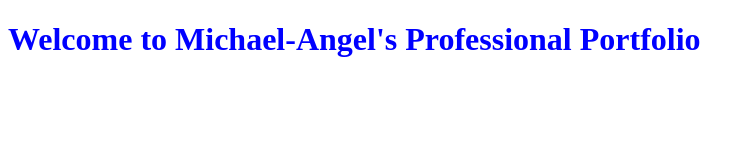
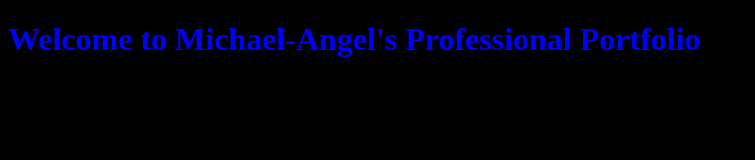
Before and after one commit to Michael-AngelCevallos/portfolio-github, a plain HTML site: page index.html in a window 1280 px wide. Shown: the whole page, without its empty margins (0-755 px from the left). Drawn offline with Linux system fonts and the light colour scheme.

Commit message:
changed background color

```diff
--- a/index.html
+++ b/index.html
@@ -3,11 +3,17 @@
 <head>
     <meta charset="UTF-8">
     <title>Michael-Angel's Portfolio</title>
+<!--    CSS  -->
+    <style>
 
-    <style>
+        body{
+           background-color: black;
+        }
+
         h1{
             color: blue;
         }
+
     </style>
 </head>
 
```
